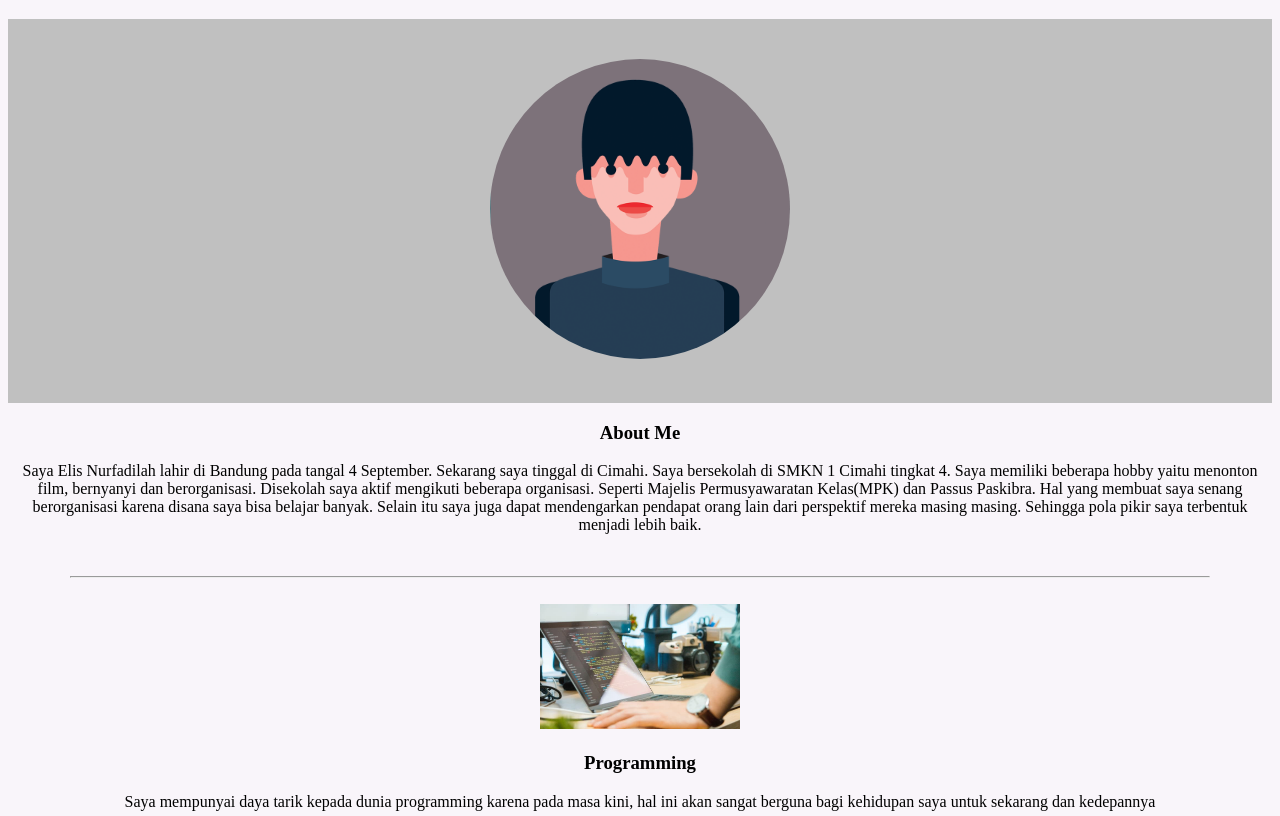
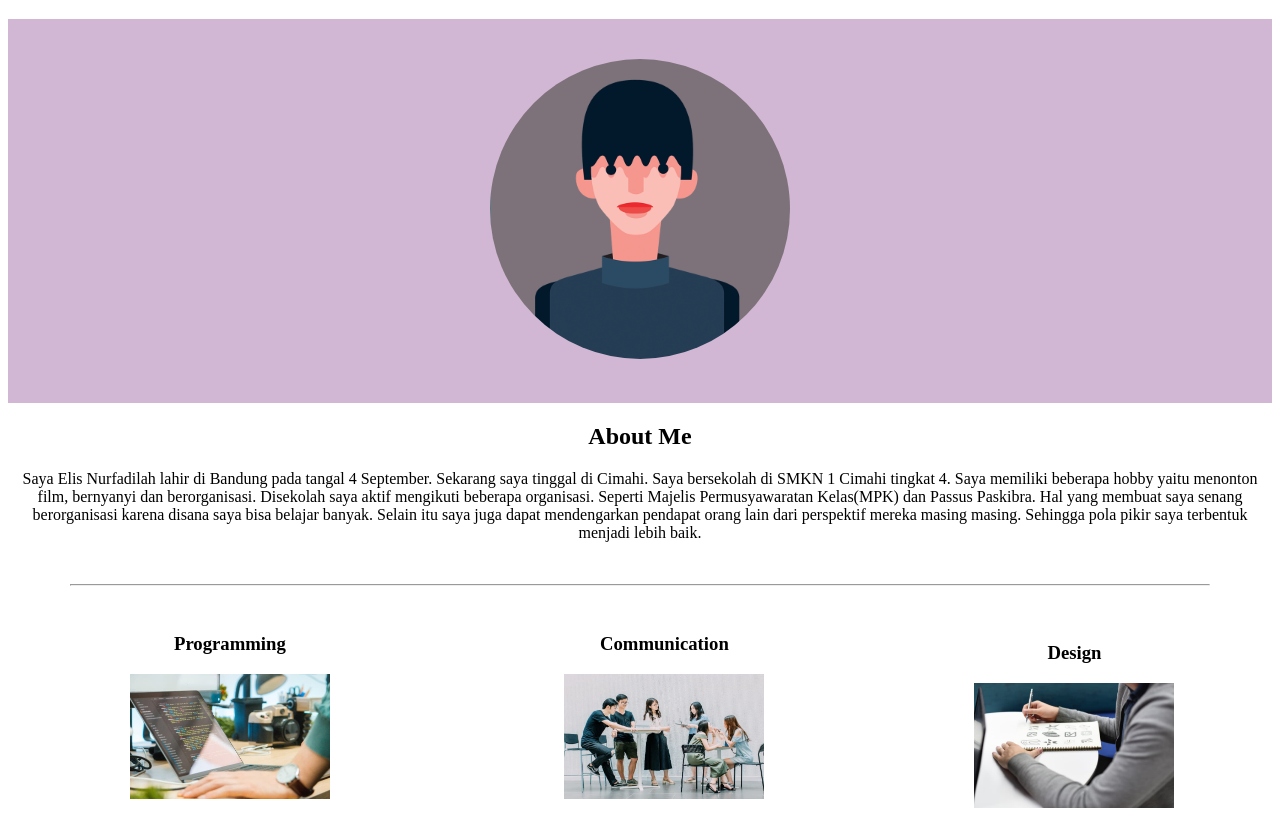
Before and after one commit to elisnf/exercise2-SIC-elis, a plain HTML site: page index.html in a window 1280 px wide. Shown: the part 61-877 px from the top of the page. Drawn offline with Linux system fonts and the light colour scheme.

Commit message:
second commit

```diff
--- a/index.html
+++ b/index.html
@@ -10,7 +10,7 @@
 <body>
     <h1>Elis Nurfadilah</h1>
     <div id="div-with-bg"> <img id="img" src="profile.png" alt="gambar diri" width="300px" height="300px" /> </div>
-    <h3> About Me</h3>
+    <h2> About Me</h2>
     <div id="div-container">
     <p>Saya Elis Nurfadilah lahir di Bandung pada tangal 4 September. Sekarang saya tinggal di Cimahi. Saya bersekolah di SMKN 1 Cimahi tingkat 4.
 Saya memiliki beberapa hobby yaitu menonton film, bernyanyi dan berorganisasi. Disekolah saya aktif mengikuti beberapa organisasi.
@@ -18,19 +18,20 @@ Seperti Majelis Permusyawaratan Kelas(MPK) dan Passus Paskibra. Hal yang membuat
 <br>
 <hr style="color:rgb(157, 8, 187);" size="2px" width="90%">
 <br>
-
+<table><tr>
+<td><h3>Programming</h3>
 <div id="div-with-pict"> <img src="image-1.jpg" alt="Programming" width="200px" height="125px" /> </div>
-<h3>Programming</h3>
 <p>Saya mempunyai daya tarik kepada dunia programming karena pada masa kini, hal ini akan sangat berguna bagi kehidupan saya untuk sekarang dan kedepannya</p>
-<br>
-<h3>Communication</h3>
+<br></td>
+<td><h3>Communication</h3>
 <div id="div-with-pict"><img src="image-2.jpg" alt="Communication" width="200px" height="125px" /></div>
 <p>Saya juga pandai melakukan public speaking. Karena pada masa kini skill public speaking sangat berguna untuk bersosialisasi dengan orang orang.</p>
-<br>
-<h3>Design</h3>
+<br></td>
+<td><h3>Design</h3>
 <div id="div-with-pict"><img src="image-3.jpg" alt="design" width="200px" height="125px" /></div>
 <p>Saya juga mempunyai keterampilan dalam mendesign suatu aplikasi atau gambar. karena ini merupakan bakat saya.</p>
-<br>
+<br></td>
+</tr></table>
 <hr style="color:rgb(157, 8, 187);" size="1px" width="50%">
 <h3>Contact Me</h3>
 <p>for more info please contact me at:
--- a/style.css
+++ b/style.css
@@ -1,9 +1,9 @@
-@media screen and (min-width:200px){
-  h1 {
-    color:darkred;
+@media screen and (min-width:600px){
 }
-@media screen and (max-width:198px) {
+}
+@media screen and (max-width:812px) {
 
+  }
 }
 body {
   background-color: rgb(249, 245, 250);
@@ -22,10 +22,15 @@ body {
  #div-with-bg
  {
   text-align: center;
-  background-color: rgb(192, 192, 192);
+  background-color: rgb(209, 183, 211);
   padding-bottom:40px;
   padding-top:40px;
  }
+
+ h2 {
+   text-align: center;
+ }
+
  h3 {
    text-align: center;
  }
@@ -44,3 +49,7 @@ body {
 {
   text-align: center;
 }
+td {
+  padding-right: 50px;
+  padding-left: 50px;
+}
```
Also changed, not shown: image-1 - Copy.jpg (added), image-2 - Copy.jpg (added).
